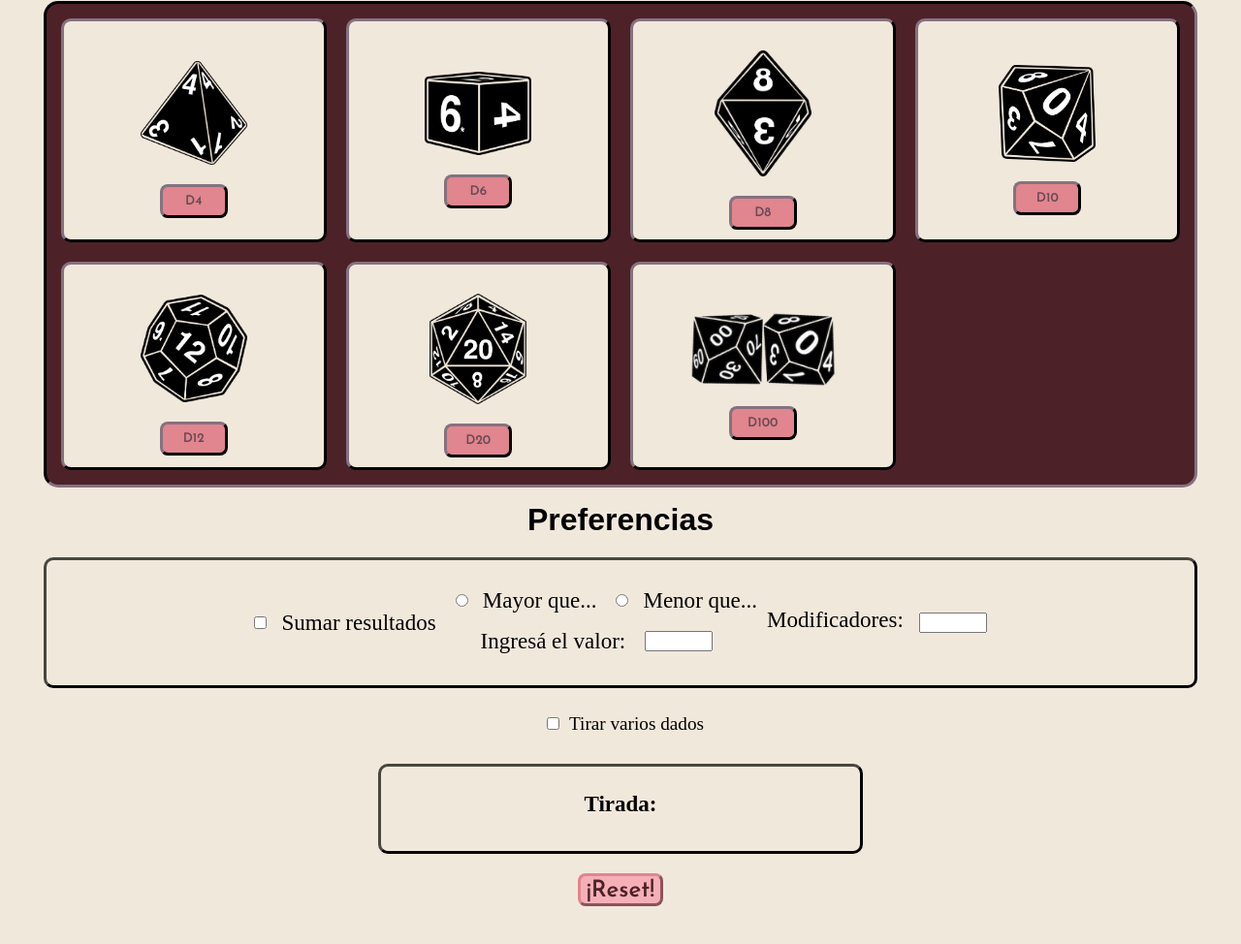
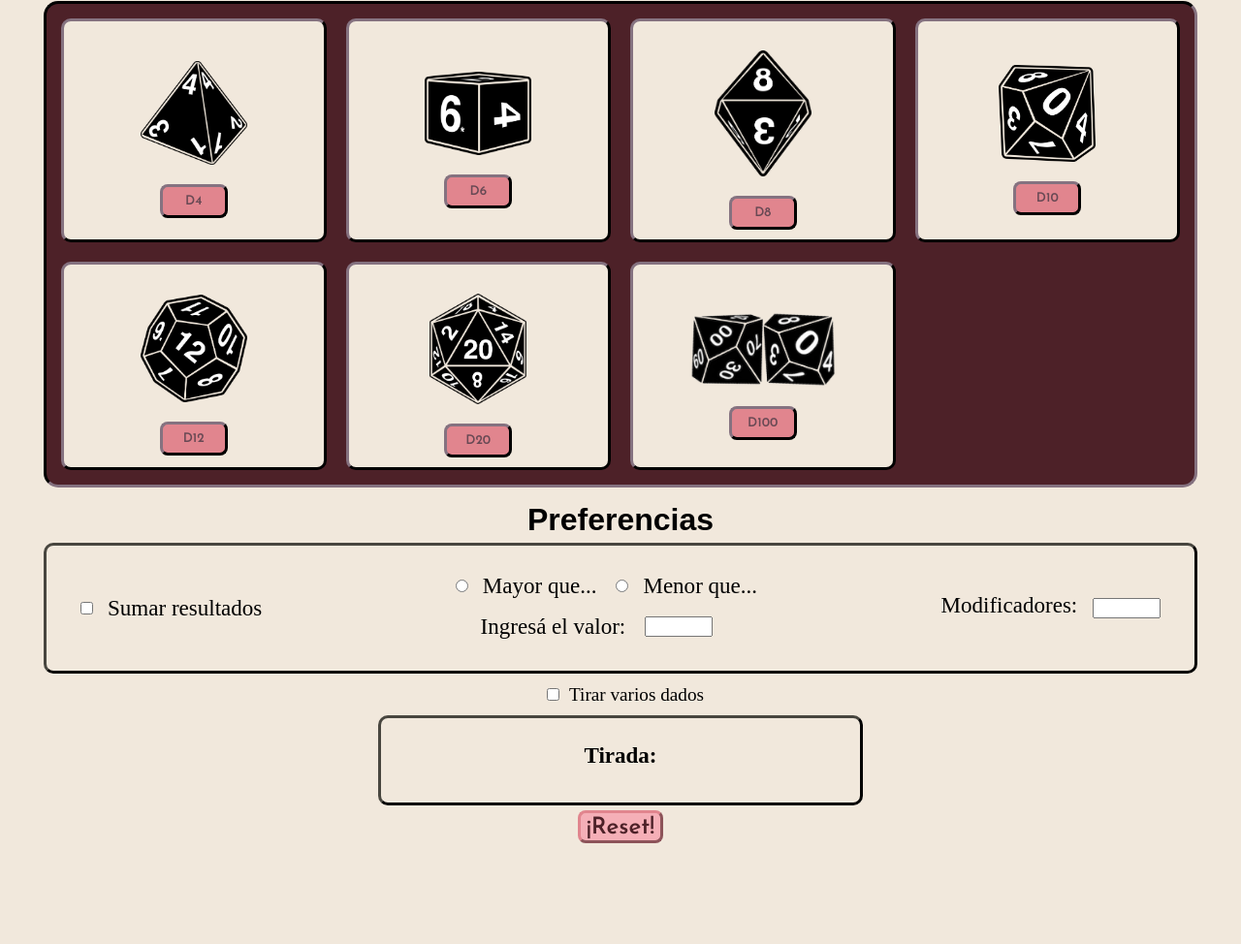
Before and after one commit to aixairupe/dice_roll_app, a plain HTML site: page index.html in a window 1280 px wide. Shown: the part 486-1460 px from the top of the page at 97% size. After the commit the page ends 1401 px from the top, so only its background shows below. Drawn offline with Linux system fonts and the light colour scheme; a web font is replaced by a local one.

Commit message:
Descripción de los cambios

```diff
--- a/script.js
+++ b/script.js
@@ -26,8 +26,8 @@ class Dado {
 
         let resultadoHTML = `
         <div class="resultado_dado">
-        <p class="resultado_header">Resultado del dado de ${this.caras} caras:</p>
-        <p class="resultado_valores">Tirada: ${resultadoTirada + modificador}</p>`
+        <p class="resultado_header">Resultado del D${this.caras}:</p>
+        <p class="resultado_valores">${resultadoTirada} ${modificador >= 0 ? '+' : '-'} ${Math.abs(modificador)} = ${resultadoTirada + modificador}</p>`
 
         if (valorObjetivo !== null && valorObjetivo > 0) {
             let exito = (mayor && resultadoFinal >= valorObjetivo) ||
--- a/style.css
+++ b/style.css
@@ -141,21 +141,25 @@ input{
 /*Configuraciones de la tirada*/
 
 .menu_resultados {
-    display: grid;
     gap: 15px;
+    justify-items: center;
+
 }
 
 .menu, .resultado{
     display: flex;
     flex-direction: row;
     align-items: center;
-    justify-content: center;
     border: 3px outset var(--main-dark-green);
     border-radius: 10px;
     padding: 20px;
     min-width: 500px;
     font-size: larger;
-    gap: auto;
+}
+
+.menu{
+    justify-content: space-between;
+    width: 100%;
 }
 
 .resultado{
```
